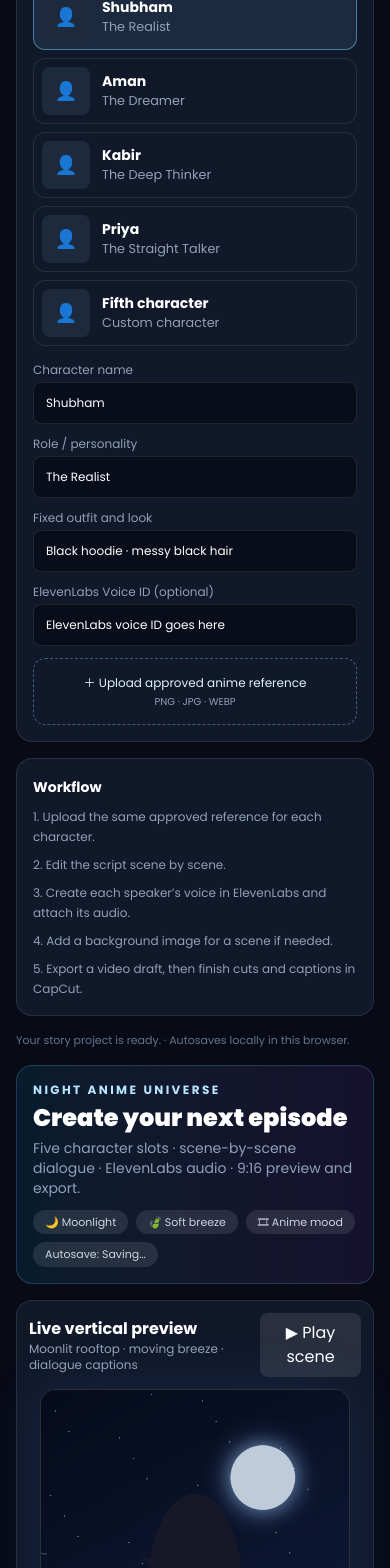
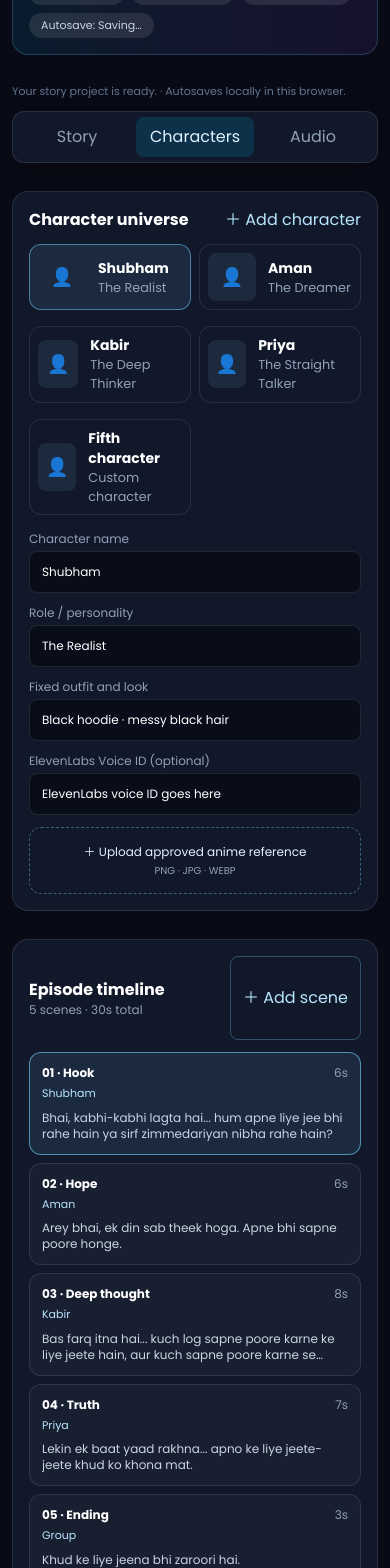
Before and after one commit to contacthradyesh-art/reelmind-ai, a Next.js app: page /anime-studio in a window 390 px wide. Shown: the part 280-1848 px from the top of the page. Built offline with nearby package versions, Linux system fonts and the light colour scheme.

Commit message:
Fix mobile Anime Studio timeline visibility and page scrolling

```diff
--- a/app/globals.css
+++ b/app/globals.css
@@ -94,6 +94,30 @@ button:disabled { cursor:not-allowed; }
   .editor-content-panel { width:204px; }
 }
 @media (max-width:760px) {
+  /* Anime Studio uses the full document for scrolling on phones. */
+  html, body { height:auto !important;min-height:100% !important;overflow-x:hidden !important;overflow-y:auto !important; }
+  body { position:relative; }
+  .anime-layout { display:flex !important;flex-direction:column !important;gap:12px !important;padding:12px 12px calc(110px + env(safe-area-inset-bottom)) !important; }
+  .anime-workspace,.anime-sidebar { display:contents !important; }
+  .anime-intro { order:0; }
+  .anime-tabs { order:1;position:sticky;top:4px;z-index:25;box-shadow:0 8px 24px rgba(0,0,0,.25); }
+  .anime-character-panel { order:2; }
+  .anime-timeline { order:3;scroll-margin-top:72px; }
+  .anime-preview { order:4; }
+  .anime-editor-panel { order:5; }
+  .anime-workflow { order:6; }
+  .anime-sidebar > .flex:first-child { position:sticky;top:4px;z-index:25;background:#11182a;padding:5px;border:1px solid rgba(255,255,255,.1);border-radius:12px; }
+  .anime-timeline .grid { grid-template-columns:minmax(0,1fr) !important; }
+  .anime-timeline button { min-height:84px; }
+  .anime-preview canvas { width:100%;height:auto; }
+  .anime-character-panel img { object-fit:cover; }
+  .anime-character-panel > div:nth-of-type(2) { display:grid;grid-template-columns:repeat(2,minmax(0,1fr));gap:8px; }
+  .anime-character-panel > div:nth-of-type(2) button { min-width:0; }
+  .anime-character-panel label { display:block; }
+  .anime-intro h1 { font-size:1.35rem; }
+  .anime-preview { scroll-margin-top:70px; }
+  .anime-layout > * { min-width:0; }
+
   .anime-layout { display:flex;flex-direction:column; }
   .anime-sidebar { order:0; }
   .anime-workspace { order:1; }
```
